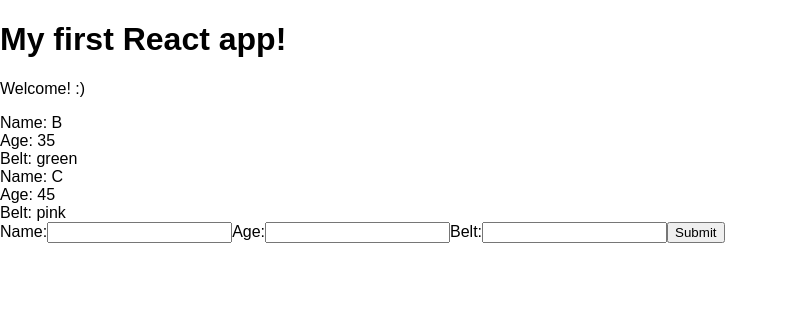
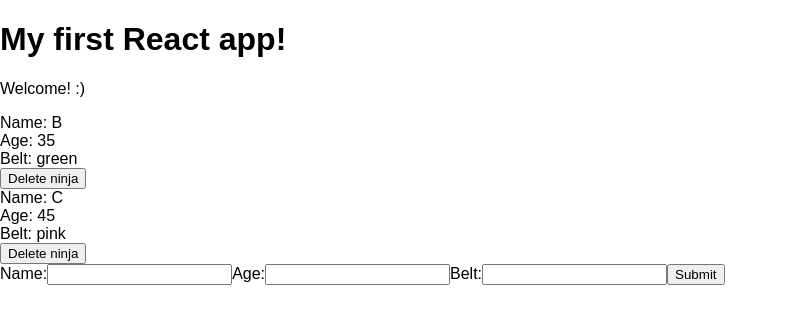
Before and after one commit to AlexLintu/React-challenges, a React (Create React App) app in the folder my-app/: page / in a window 1280 px wide. Shown: the top 324 px of the page, without its empty margins (0-788 px from the left). Built offline with nearby package versions, Linux system fonts and the light colour scheme.

Commit message:
Added remove button

```diff
--- a/my-app/src/App.js
+++ b/my-app/src/App.js
@@ -17,12 +17,20 @@
       ninjas: ninjas
     })
   }
+  deleteNinja = (id) => {
+    let ninjas = this.state.ninjas.filter(ninja => {
+      return ninja.id !== id
+    });
+    this.setState({
+      ninjas: ninjas
+    })
+  }
   render() {
     return (
       <div className="App">
         <h1>My first React app!</h1>
         <p>Welcome! :)</p>
-        <Ninjas ninjas={this.state.ninjas} />
+        <Ninjas deleteNinja={this.deleteNinja} ninjas={this.state.ninjas} />
         <AddNinja addNinja={this.addNinja}/>
       </div>
     );
--- a/my-app/src/Ninjas.js
+++ b/my-app/src/Ninjas.js
@@ -1,6 +1,6 @@
 import React from 'react';
 
-const Ninjas = ({ninjas}) => {
+const Ninjas = ({ninjas, deleteNinja}) => {
         const ninjaList = ninjas.map(ninja => {
             if (ninja.age > 20) {
                 return (
@@ -8,6 +8,7 @@
                     <div>Name: { ninja.name }</div>
                     <div>Age: { ninja.age }</div>
                     <div>Belt: { ninja.belt }</div>
+                    <button onClick={() => {deleteNinja(ninja.id)}}>Delete ninja</button>
                 </div>
                 )
             } else {
```
